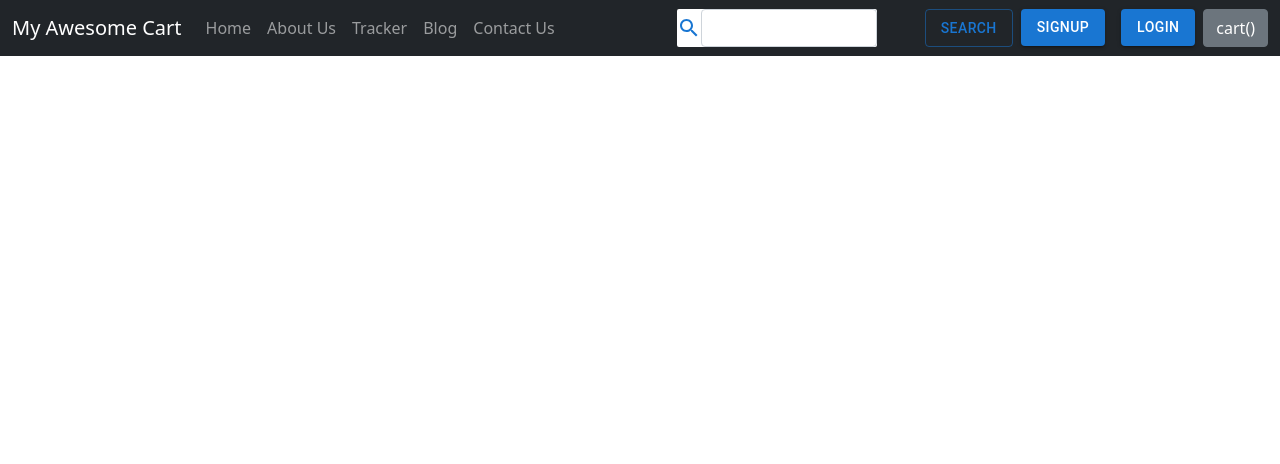
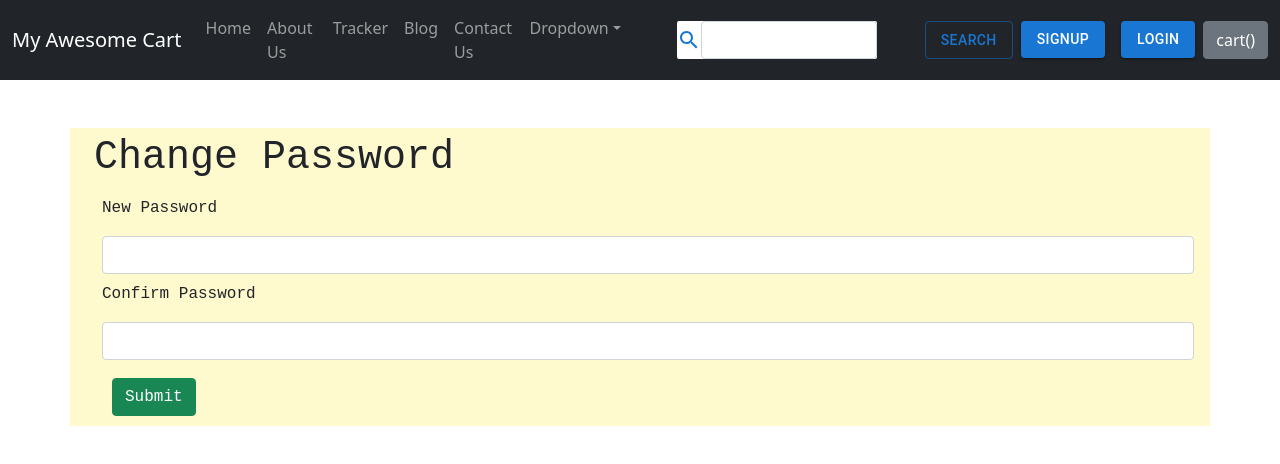
Before and after one commit to Abhilesh1001/Reactfromtend1, a React (Vite) app in the folder myproject/: page /auth/resetpassword in a window 1280 px wide. Shown: the top 464 px of the page. Built offline with nearby package versions, Linux system fonts and the light colour scheme.

Commit message:
resetpasswordpasschange

```diff
--- a/myproject/src/App.jsx
+++ b/myproject/src/App.jsx
@@ -10,6 +10,9 @@ import Blog from './component/blog/Blog'
 import Contact from './component/contact/Contact'
 import QuickView from './component/quickview/QuickView'
 import Checkout from './component/checkout/Checkout'
+import ResetPassword from './excel/rest/ResetPassword'
+import ResetNewPassword from './excel/rest/ResetNewPassword'
+import ResetPasswordWithUidToken from './excel/rest/ResetPasswordWithUidToken'
 
 function App() {
 
@@ -26,6 +29,9 @@ function App() {
         <Route exact path="/shop/contact" element={<Contact />} />
         <Route exact path="/shop/QuivkView" element={<QuickView />} />
         <Route exact path="/shop/checkout" element={<Checkout />} />
+        <Route exact path="/auth/resetpassword" element={<ResetPassword />} />
+        <Route exact path="/auth/resetnewpassword" element={<ResetNewPassword />} />
+        <Route exact path="/auth/resetpassworduidtoken/:id/:token" element={<ResetPasswordWithUidToken />} />
 
       </Routes>
       </BrowserRouter>
--- a/myproject/src/component/header/Navbar.jsx
+++ b/myproject/src/component/header/Navbar.jsx
@@ -50,6 +50,17 @@ const Navbar = () => {
             <li className="nav-item">
               <Link className="nav-link" to={"/shop/contact"}>Contact Us</Link>
             </li>
+            <li className="nav-item dropdown">
+          <a className="nav-link dropdown-toggle" href="#" id="navbarDropdown" role="button" data-bs-toggle="dropdown" aria-expanded="false">
+            Dropdown
+          </a>
+          <ul className="dropdown-menu" aria-labelledby="navbarDropdown">
+            <li><Link className="dropdown-item" to={'/auth/resetpassword'}>Reset Password</Link></li>
+            <li><a className="dropdown-item" href="#">Another action</a></li>
+            <li><hr className="dropdown-divider" /></li>
+            <li><a className="dropdown-item" href="#">Something else here</a></li>
+          </ul>
+        </li>
       </ul>
       <div className='d-flex flex-row'>
       <div className="fleaxitem mx-5">
--- a/myproject/src/component/popup/Cart.jsx
+++ b/myproject/src/component/popup/Cart.jsx
@@ -28,6 +28,7 @@ const Cart = () => {
   <div>
       {
         Object.keys(cartItem).map((items,index)=>{
+          {cartItem[items][1]}
           return (
             <div key={items}>
               <b>{index + 1} </b><span id='popover'> Name: {cartItem[items][1]}  Qty :{cartItem[items][0]}  Price : {cartItem[items][2]}</span>
--- /dev/null
+++ b/myproject/src/excel/rest/ResetNewPassword.jsx
@@ -0,0 +1,49 @@
+import React, { useState } from 'react'
+import axios from 'axios'
+
+const ResetNewPassword = () => {
+    const [email,setEmail] = useState('')
+    const [message,setMessage] = useState('')
+    const [error,setError] = useState('')
+    const handleSubmit = async (e)=>{
+        e.preventDefault()
+        console.log('ok')
+        const data = {
+            email : email
+        }
+        try{
+            const response = await axios.post('http://127.0.0.1:8000/cus/send-reset-password/',data)
+        const res = response.data
+         setMessage(res.msg)
+        console.log(res)
+
+        }catch(error){
+            setError(error.response.data.errors.non_field_errors)
+        }
+
+    }
+
+  return (
+    <div className=' container my-5' style={{ backgroundColor: 'lemonchiffon', fontFamily: 'monospace' }} >
+            <div className='container fs-1'>
+                Reset Password
+            </div>
+            <div className="container m-2">
+                <form onSubmit={handleSubmit}>
+                    <label htmlFor="email" className='form-label'>Enter Email</label>
+                    <input type="email" value={email} className="form-control my-2" onChange={(e) => setEmail(e.target.value)} />
+                    <button type='submit' style={{ margin: '10px' }} className='btn btn-success'>Submit</button>
+                    {
+                        error!=='' && <div style={{color:'red'}}>{error}</div>
+                    }
+                    {
+                        message!='' && <div style={{color:'green'}}>{message}</div>
+                    }
+                </form>
+            </div>
+
+        </div>
+  )
+}
+
+export default ResetNewPassword
--- /dev/null
+++ b/myproject/src/excel/rest/ResetPassword.jsx
@@ -0,0 +1,68 @@
+import React, { useState } from 'react'
+import axios from 'axios'
+
+const ResetPassword = () => {
+    const [password, setPassword] = useState('')
+    const [password2, setPassword2] = useState('')
+    const [message,setMessage] = useState('')
+    const [error,setError] = useState('')
+
+    const handleSubmit = async (e) => {
+        e.preventDefault()
+        console.log("ok")
+        const token = localStorage.getItem('token')
+
+        const data = {
+            password: password,
+            password2: password2
+        }
+        try{
+            const response = await axios.post('http://127.0.0.1:8000/cus/changepassword/',data,{headers:{
+                Authorization : `Bearer ${token}`
+          }})
+          const res = response.data.msg
+          console.log('response',res)
+          setPassword('')
+            setPassword2('')
+            setMessage(res.msg)
+            console.log(res)
+        }
+
+        catch(error){
+            console.log('error',error.response.data.errors)
+            setError(error.response.data.errors.non_field_errors)
+        }
+
+
+
+
+    }
+
+
+    return (
+        <div className=' container my-5' style={{ backgroundColor: 'lemonchiffon', fontFamily: 'monospace' }} >
+            <div className='container fs-1'>
+                Change Password
+            </div>
+            <div className="container m-2">
+                <form onSubmit={handleSubmit}>
+                    <label htmlFor="password" className='form-label'>New Password</label>
+                    <input type="password" value={password} className="form-control my-2" onChange={(e) => setPassword(e.target.value)} />
+                    <label htmlFor="password" className='form-label'>Confirm Password</label>
+                    <input type="password"   className="form-control my-2" onChange={(e) => setPassword2(e.target.value)} />
+                    <button type='submit' style={{ margin: '10px' }} className='btn btn-success'>Submit</button>
+                    {
+                        error!=='' && <div style={{color:'red'}}>{error}</div>
+                    }
+                    {
+                        message!='' && <div style={{color:'green'}}>{message}</div>
+                    }
+                </form>
+            </div>
+
+        </div>
+
+    )
+}
+
+export default ResetPassword
--- /dev/null
+++ b/myproject/src/excel/rest/ResetPasswordWithUidToken.jsx
@@ -0,0 +1,63 @@
+import React,{useState} from 'react'
+import { useParams } from 'react-router'
+import axios from 'axios'
+
+const ResetPasswordWithUidToken = () => {
+
+    const [password, setPassword] = useState('')
+    const [password2, setPassword2] = useState('')
+    const [message,setMessage] = useState('')
+    const [error,setError] = useState('')
+    const {id,token} = useParams()
+    console.log(id,token)
+    const handleSubmit = async (e) => {
+        e.preventDefault()
+        console.log("ok")
+
+        const data = {
+            password: password,
+            password2: password2
+        }
+        try{
+            const response = await axios.post(`http://127.0.0.1:8000/cus/send-reset-password/${id}/${token}/`,data)
+          const res = response.data.msg
+          console.log('response',res)
+          setPassword('')
+            setPassword2('')
+            setMessage(res)
+            console.log(res)
+        }
+
+        catch(error){
+            console.log('error',error)
+            // setError(error)
+        }
+    }
+
+
+  return (
+    <div className=' container my-5' style={{ backgroundColor: 'lemonchiffon', fontFamily: 'monospace' }} >
+            <div className='container fs-1'>
+                Change Password
+            </div>
+            <div className="container m-2">
+                <form onSubmit={handleSubmit}>
+                    <label htmlFor="password" className='form-label'>New Password</label>
+                    <input type="password" value={password} className="form-control my-2" onChange={(e) => setPassword(e.target.value)} />
+                    <label htmlFor="password" className='form-label'>Confirm Password</label>
+                    <input type="password"   className="form-control my-2" onChange={(e) => setPassword2(e.target.value)} />
+                    <button type='submit' style={{ margin: '10px' }} className='btn btn-success'>Submit</button>
+                    {/* {
+                        error!=='' && <div style={{color:'red'}}>{error}</div>
+                    } */}
+                    {
+                        message!='' && <div style={{color:'green'}}>{message}</div>
+                    }
+                </form>
+            </div>
+
+        </div>
+  )
+}
+
+export default ResetPasswordWithUidToken
--- a/myproject/src/feature/login/Login.jsx
+++ b/myproject/src/feature/login/Login.jsx
@@ -4,12 +4,15 @@ import { useSelector, useDispatch } from 'react-redux'
 import { changePassword, changeEmail, changeUser } from './LoginSlice'
 import { changeLen, changeCart, changeTotalSum } from '../../feature/cart/CartSlicer'
 import axios from 'axios'
+import {useNavigate} from 'react-router'
 
 const Login = () => {
     const email = useSelector((state) => state.login.email)
     const password = useSelector((state) => state.login.password)
     const user = useSelector((state) => state.login.user)
     const dispatch = useDispatch()
+    const navigate = useNavigate()
+
     const handleSubmit = async (e) => {
         e.preventDefault()
         let data = {
@@ -78,6 +81,10 @@ const Login = () => {
             console.log(error)
         }
     }
+    const handleforgetpassword =()=>{
+        navigate('/auth/resetnewpassword')
+    }
+
     return (
         <div>
             {/* Login modal<!-- Button trigger modal --> */}
@@ -99,7 +106,7 @@ const Login = () => {
                                 <label htmlFor="password" className="form-label">Password</label>
                                 <input type="password" onChange={(e) => dispatch(changePassword(e.target.value))} className="form-control" />
                                 <div className="modal-footer">
-                                    <button type="submit" className="btn btn-primary" data-bs-dismiss="modal">Submit</button>
+                                    <span><button className='mx-5' onClick={handleforgetpassword} >Forget Password</button><button type="submit" className="btn btn-primary" data-bs-dismiss="modal">Submit</button></span>
                                 </div>
                             </div>
                         </form>
```
